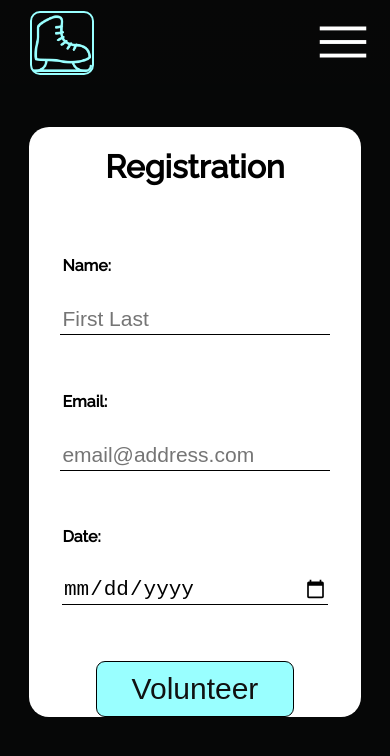
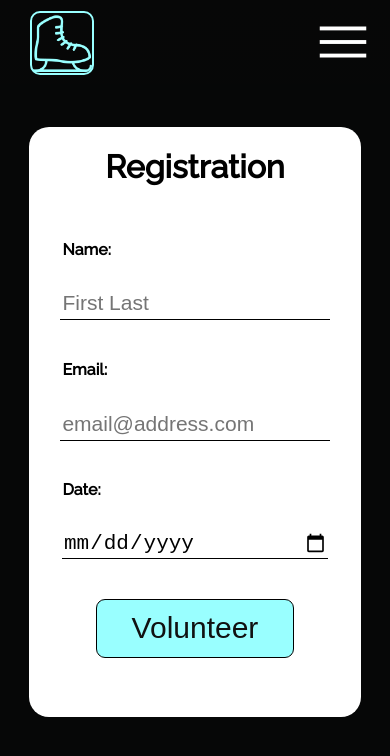
Before and after one commit to edd-ie/speed-skating, a React (Vite) app: page /volunteer in a window 390 px wide. Shown: the top 756 px of the page. Built offline with nearby package versions, Linux system fonts and the light colour scheme.

Commit message:
form mobile compatibility fix

```diff
--- a/src/components/Styles/Volunteer.css
+++ b/src/components/Styles/Volunteer.css
@@ -84,7 +84,7 @@
 
     .register label{
         margin-left: 10%;
-        margin-top: 15%;
+        margin-top: 10%;
         margin-bottom: 1%;
     }
 
@@ -100,6 +100,6 @@
         height: 10%;
         font-size: 30px;
         border: 1px solid black;
-        margin-top: 15%;
+        margin-top: 10%;
     }
 }
```
